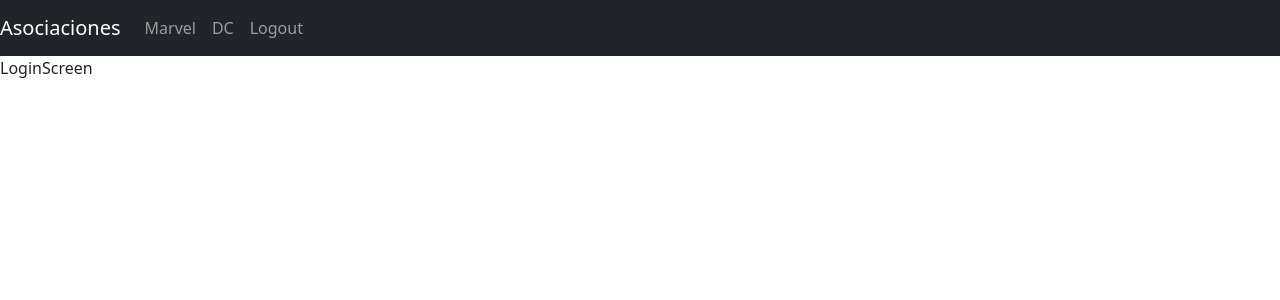
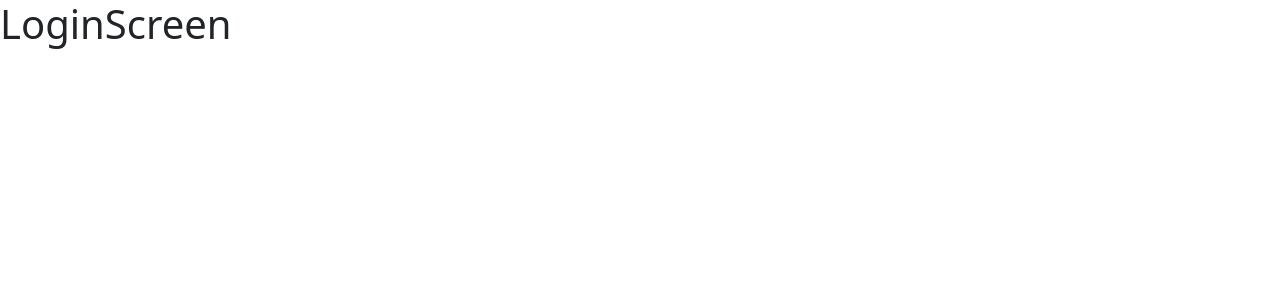
Before and after one commit to Fernando-ui/Rutas-React-V5, a React (Vite) app: page /login in a window 1280 px wide. Before the commit this address led to /. Shown: the top 300 px of the page. Built offline with nearby package versions, Linux system fonts and the light colour scheme.

Commit message:
anadiendo rutas hijas

```diff
--- a/src/HeroesApp.jsx
+++ b/src/HeroesApp.jsx
@@ -1,9 +1,10 @@
-import React from 'react'
-import { AppRouter } from './routers/AppRouter'
+import React from "react";
+import { AppRouter } from "./routers/AppRouter";
 
 export const HeroesApp = () => {
   return (
-    <AppRouter/>
-
-  )
-}
+    <>
+      <AppRouter />
+    </>
+  );
+};
--- a/src/components/login/LoginScreen.jsx
+++ b/src/components/login/LoginScreen.jsx
@@ -2,6 +2,6 @@ import React from 'react'
 
 export const LoginScreen = () => {
   return (
-    <div>LoginScreen</div>
+    <h1>LoginScreen</h1>
   )
 }
--- a/src/routers/AppRouter.jsx
+++ b/src/routers/AppRouter.jsx
@@ -1,22 +1,16 @@
 import React from "react";
-import { Redirect } from "react-router-dom";
 import { BrowserRouter as Router, Switch, Route, Link } from "react-router-dom";
-import { DcScreen } from "../components/dcs/DcScreen";
 import { LoginScreen } from "../components/login/LoginScreen";
-import { MarvelScreen } from "../components/marvel/MarvelScreen";
-import { Navbar } from "../components/ui/Navbar";
+import { DashboardRoutes } from "./DashboardRoutes";
 
 export const AppRouter = () => {
   return (
     <>
       <Router>
         <div>
-          <Navbar />
           <Switch>
-            <Route exact path="/" component={LoginScreen} />
-            <Route exact path="/marvel" component={MarvelScreen} />
-            <Route exact path="/dc" component={DcScreen} />
-            <Redirect exact to="/" />
+            <Route exact path="/login" component={LoginScreen} />
+            <Route  path="/" component={DashboardRoutes} />
           </Switch>
         </div>
       </Router>
--- /dev/null
+++ b/src/routers/DashboardRoutes.jsx
@@ -0,0 +1,23 @@
+import React from "react";
+import { Route,Redirect } from "react-router-dom";
+import { Switch } from "react-router-dom";
+import { DcScreen } from "../components/dcs/DcScreen";
+import { HeroScreen } from "../components/heroes/HeroScreen";
+import { MarvelScreen } from "../components/marvel/MarvelScreen";
+import { Navbar } from "../components/ui/Navbar";
+
+export const DashboardRoutes = () => {
+  return (
+    <>
+      <Navbar />
+      <div>
+          <Switch>
+              <Route exact path="/dc" component={DcScreen}/>
+              <Route exact path="/heroe/:heroeId" component={ HeroScreen}/>
+              <Route exact path="/marvel" component={MarvelScreen}/>
+              <Redirect to="/marvel"/>
+          </Switch>
+      </div>
+    </>
+  );
+};
```
